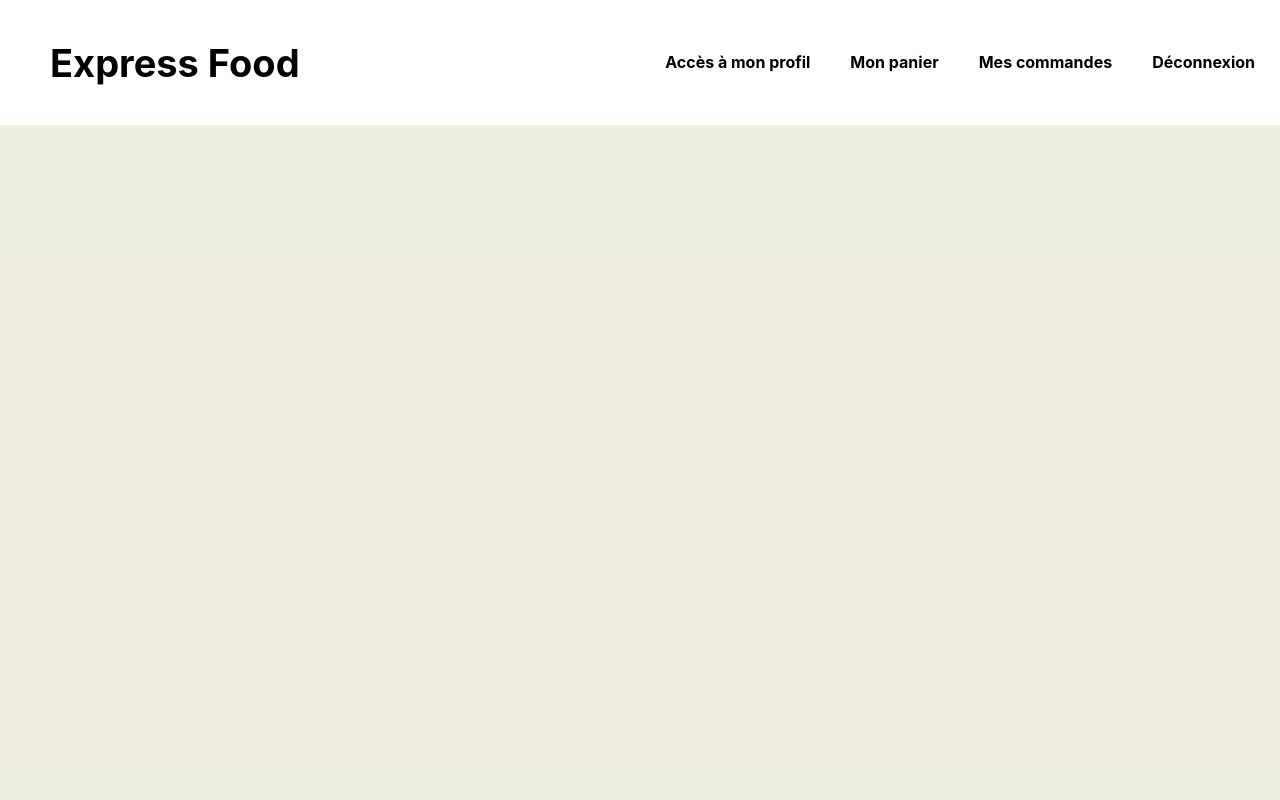
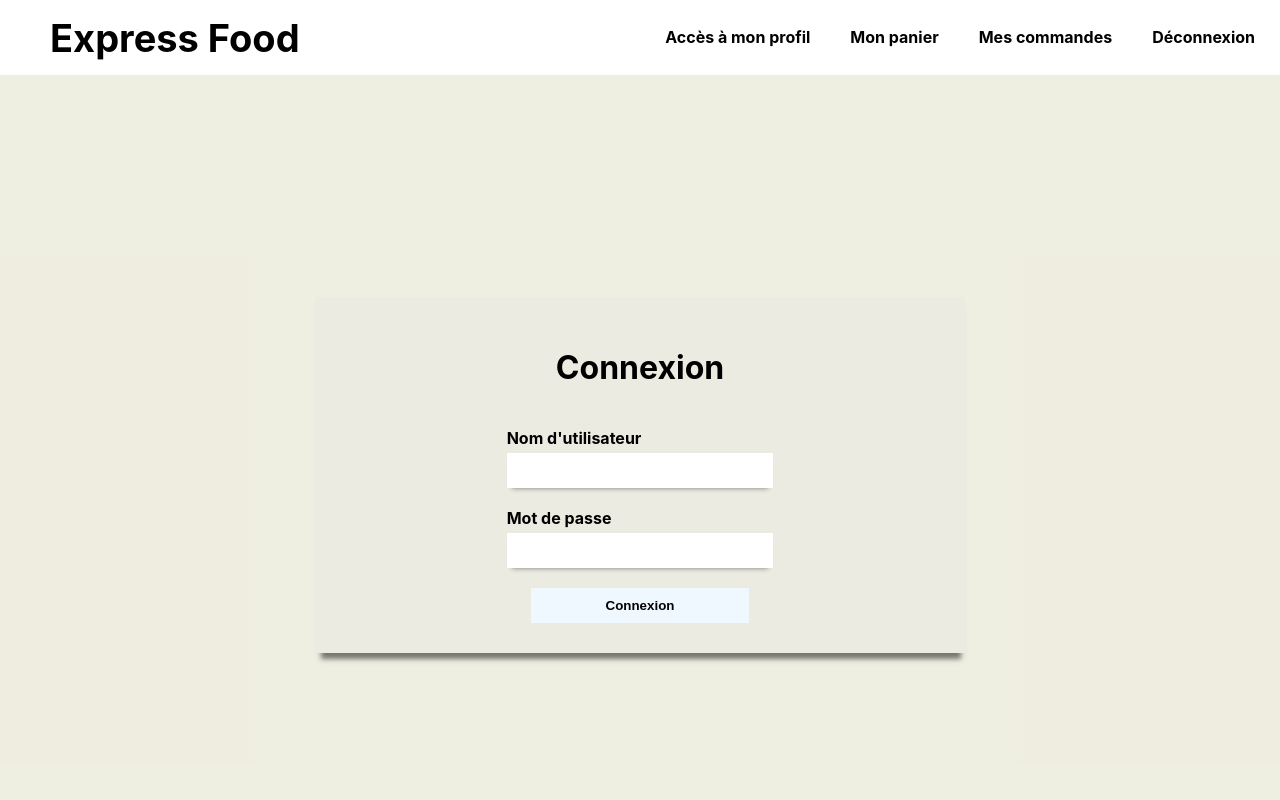
Before and after one commit to asndiallo/express-food, a React (Create React App) app in the folder frontend/: page /login in a window 1280 px wide. Shown: the top 800 px of the page. Built offline with nearby package versions, Linux system fonts and the light colour scheme.

Commit message:
Login page started

```diff
--- a/frontend/src/App.css
+++ b/frontend/src/App.css
@@ -4,12 +4,18 @@
     --background-color: rgba(196, 192, 147, 0.15);
 }
 
+* {
+    -webkit-box-sizing: border-box;
+    -moz-box-sizing: border-box;
+    box-sizing: border-box;
+}
+
 body, html {
     margin: 0px;
     padding: 0px;
     height: 100%;
-    min-width: 100vw;
-    min-height: 100vh;
+    min-width: 100%;
+    min-height: 100%;
     background-color: var(--background-color);
 }
 
@@ -22,8 +28,65 @@ body, html {
 }
 
 .content-wrapper {
+    flex: 1;
     min-height: 100vh;
     max-width: 100%;
     overflow-x: hidden;
     position: relative;
 }
+
+.container-col {
+    display: flex;
+    flex-direction: column;
+    width: fit-content;
+}
+
+.log-formulaire {
+    display: flex;
+    flex-direction: column;
+    align-items: center;
+    width: 100%;
+    max-width: 650px;
+    padding: 30px;
+    gap: 20px;
+    background-color: rgba(230, 228, 228, 0.301);
+    box-shadow: 1px 11px 5px -5px rgba(0,0,0,0.75);
+    -webkit-box-shadow: 1px 11px 5px -5px rgba(0,0,0,0.5);
+    -moz-box-shadow: 1px 11px 5px -5px rgba(0,0,0,0.5);
+}
+
+.log-formulaire label {
+    font-weight: bold;
+    margin-bottom: 5px;
+}
+
+.log-formulaire input[type="text"], .log-formulaire input[type="password"] {
+    width: 20em;
+    max-width: 400px;
+    padding: 10px;
+    border: none;
+    outline: none;
+    box-shadow: 0px 5px 5px -5px rgba(0,0,0,0.75);
+    -webkit-box-shadow: 0px 5px 5px -5px rgba(0,0,0,0.5);
+    -moz-box-shadow: 0px 5px 5px -5px rgba(0,0,0,0.5);
+}
+
+.log-formulaire input[type="submit"] {
+    cursor: pointer;
+    font-weight: bold;
+    padding: 10px 75px;
+    border: none;
+    outline: none;
+    background-color: aliceblue;
+    transition: ease-in-out 0.2s all;
+}
+
+.log-formulaire input[type="submit"]:hover {
+    background-color: var(--secondary-color);
+}
+
+.log-message {
+    font-size: 14px;
+    margin: 0px;
+    color: red;
+}
--- a/frontend/src/App.js
+++ b/frontend/src/App.js
@@ -7,6 +7,7 @@ import Footer from './components/Footer';
 
 // Pages
 import Home from './pages/Home';
+import Login from './pages/Login';
 
 function App() {
   return (
@@ -16,6 +17,7 @@ function App() {
             <Navbar />
             <Routes>
                 <Route path="/" element={<Home />} />
+                <Route path="/login" element={<Login />} />
             </Routes>
         </div>
         <Footer />
--- a/frontend/src/components/Navbar.css
+++ b/frontend/src/components/Navbar.css
@@ -5,6 +5,7 @@
     padding: 25px;
     padding-left: 50px;
     background-color: white;
+    overflow-y: hidden;
     /* border-bottom: 5px solid var(--secondary-color); */
     position: relative;
 }
--- /dev/null
+++ b/frontend/src/pages/Login.css
@@ -0,0 +1,11 @@
+.login_page {
+
+}
+
+.login_content {
+    display: flex;
+    flex-direction: column;
+    align-items: center;
+    justify-content: center;
+    height: 100vh;
+}
--- /dev/null
+++ b/frontend/src/pages/Login.jsx
@@ -0,0 +1,46 @@
+import React, { useState} from 'react';
+import './Login.css';
+
+function Login() {
+    const [login, setLogin] = useState('');
+    const [password, setPassword] = useState('');
+    const [messageLogin, setMessageLogin] = useState('');
+    const [messagePassword, setMessagePassword] = useState('');
+
+    const handleSubmit = (event) => {
+        event.preventDefault();
+
+        if (!(login.length >= 3 && login.length <= 20)) {
+            setMessageLogin("Veuillez renseigner un nom d'utilisateur entre 3 et 20 caractères !")
+        }
+        if (!(password.length >= 3 && password.length <= 20)) {
+            setMessageLogin("Veuillez renseigner un nom d'utilisateur entre 3 et 20 caractères !")
+        }
+
+        alert('ok')
+    }
+
+    return (
+        <div className="login_page">
+            <div className="login_content">
+                <form action="" className="log-formulaire" onSubmit={(e)=>handleSubmit(e)}>
+                    <h1>Connexion</h1>
+                    <div className="container-col">
+                        <label htmlFor="login">Nom d'utilisateur</label>
+                        <input type="text" value={login} onChange={(e)=>setLogin(e.target.value)} maxLength="20" required />
+                        <span className="log-message">{messageLogin}</span>
+                    </div>
+                    <div className="container-col">
+                        <label htmlFor="login">Mot de passe</label>
+                        <input type="password" value={password} onChange={(e)=>setPassword(e.target.value)} maxLength="20" required />
+                        <span className="log-message">{messagePassword}</span>
+                    </div>
+                    <input type="submit" className="form_button" value="Connexion" />
+                </form>
+            </div>
+
+        </div>
+    );
+}
+
+export default Login;
```
